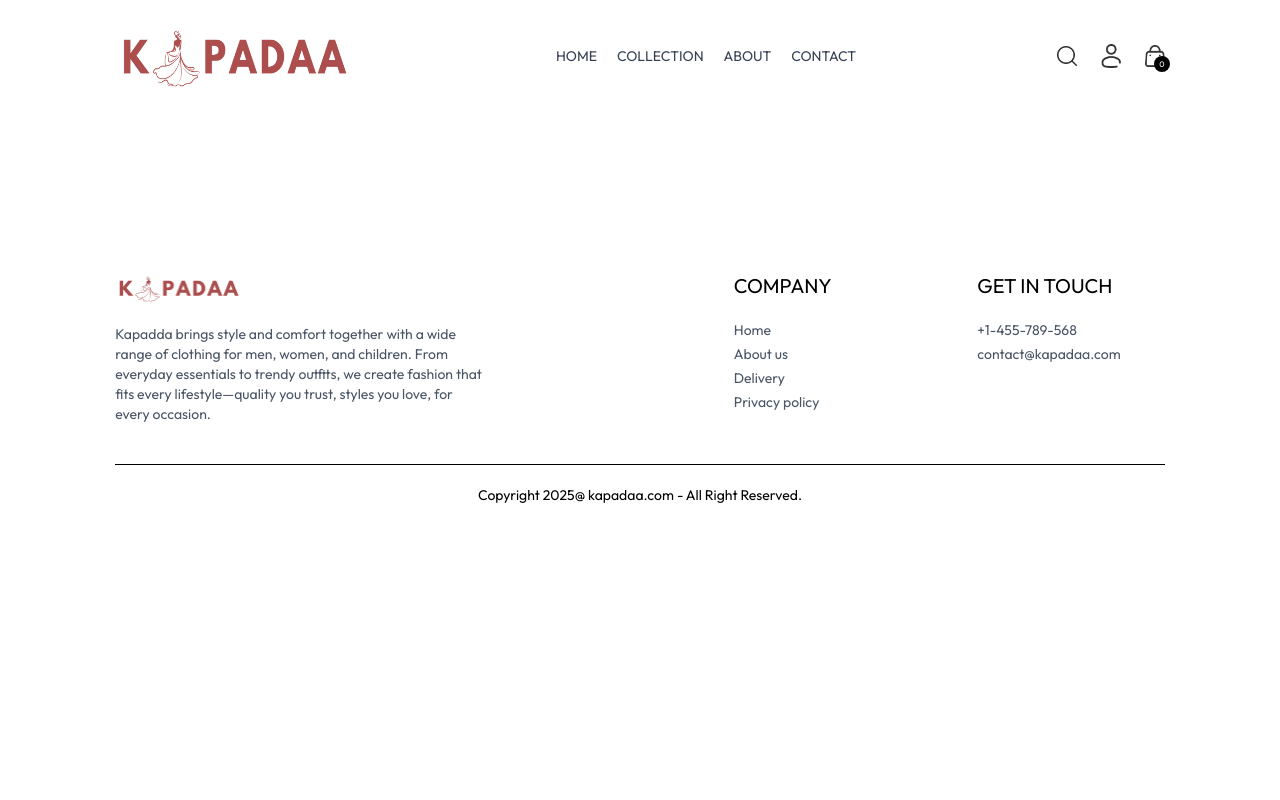
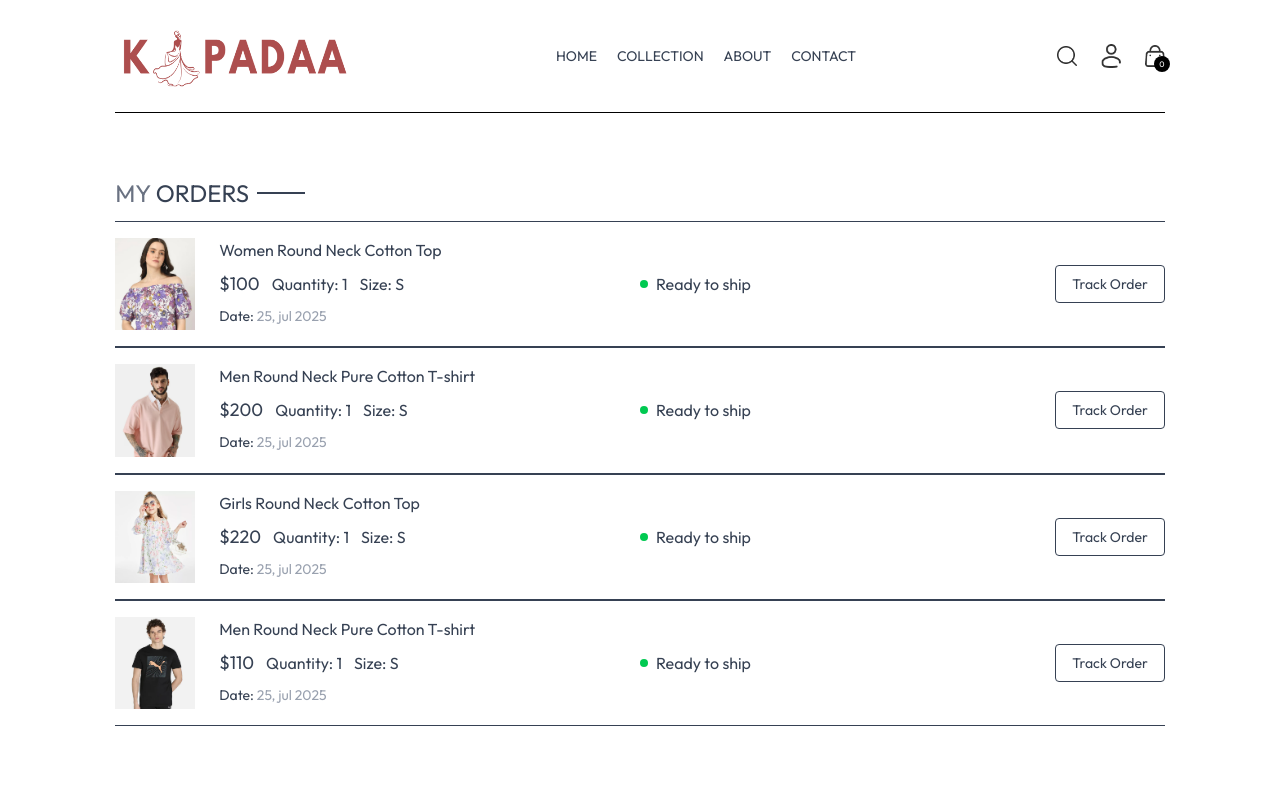
Before and after one commit to devCodeUp03/kapada-frontend, a React (Vite) app: page /orders in a window 1280 px wide. Shown: the top 800 px of the page. Built offline with nearby package versions, Linux system fonts and the light colour scheme.

Commit message:
created login and sign up page

```diff
--- a/src/components/Navbar.jsx
+++ b/src/components/Navbar.jsx
@@ -46,11 +46,13 @@
         />
 
         <div className="group relative">
-          <img
-            src={assets.profile_icon}
-            className="w-5 cursor-pointer"
-            alt="profile_icon"
-          />
+          <Link to="/login">
+            <img
+              src={assets.profile_icon}
+              className="w-5 cursor-pointer"
+              alt="profile_icon"
+            />
+          </Link>
           <div className="group-hover:block hidden absolute right-0 dropdown-menu pt-4">
             <div className="flex flex-col gap-2 px-5 py-3 w-36 bg-slate-100 text-gray-500 rounded">
               <p className="hover:text-black cursor-pointer">My profile</p>
--- a/src/pages/Login.jsx
+++ b/src/pages/Login.jsx
@@ -1,9 +1,51 @@
-import React from 'react'
+import React, { useState } from "react";
 
 const Login = () => {
+  const [currentState, setCurrentState] = useState("Sign Up");
+  const onSubmitHandler = async(e) => {
+    e.preventDefault();
+
+  }
   return (
-    <div>Login</div>
-  )
-}
+    <form onSubmit={onSubmitHandler} className="flex flex-col items-center w-[90%] sm:max-w-96 m-auto mt-14 gap-4 text-gray-800">
+      <div className="inline-flex items-center gap-2 mb-2 mt-10">
+        <p className="prata-regular text-3xl">{currentState}</p>
+        <hr className="border-none h-[1.5px] w-8 bg-gray-800 " />
+      </div>
+      {currentState === "Sign Up" ? (
+        <input
+          type="text"
+          className="w-full px-3 py-2 border border-gray-800"
+          placeholder="Name"
+          required
+        />
+      ) : (
+        null
+      )}
 
-export default Login
+      <input
+        type="email"
+        className="w-full px-3 py-2 border border-gray-800"
+        placeholder="Email"
+        required
+      />
+      <input
+        type="password"
+        className="w-full px-3 py-2 border border-gray-800"
+        placeholder="Password"
+        required
+      />
+
+      <div className="w-full flex justify-between text-sm mt-[-8px]">
+        <p className="cursor-pointer">Forgot your password?</p>
+        {
+          currentState === 'Login' ? <p onClick={()=>setCurrentState('Sign Up')} className="cursor-pointer">Create account</p> : <p onClick={()=>setCurrentState('Login')} className="cursor-pointer">Login Here</p>
+        }
+      </div>
+
+      <button  className="bg-black text-white font-light px-8 py-2 cursor-pointer">{currentState === 'Login' ? 'Sign In': 'Sign Up'}</button>
+    </form>
+  );
+};
+
+export default Login;
--- a/src/pages/Orders.jsx
+++ b/src/pages/Orders.jsx
@@ -1,11 +1,54 @@
-import React from 'react'
+import React, { useContext } from "react";
+import { ShopContext } from "../context/ShopContext";
+import Title from "../components/Title";
 
 const Orders = () => {
+  const { products, currency } = useContext(ShopContext);
   return (
-    <div>
+    <div className="border-t pt-16">
+      <div className="text-2xl">
+        <Title text1={"my"} text2={"orders"} />
+      </div>
+      <div>
+        {products.slice(0, 4).map((item, idx) => {
+          return (
+            <div
+              key={idx}
+              className="py-4 border-t border-b text-gray-700 flex flex-col md:flex-row md:items-center md:justify-between gap-4"
+            >
+              <div className="flex items-start gap-6 text-sm">
+                <img src={item.image[0]} className="w-16 sm:w-20" alt="" />
+                <div>
+                  <p className="sm:text-base font-medium">{item.name}</p>
+                  <div className="flex items-center gap-3 mt-2 text-base text-gray-700">
+                    <p className="text-lg">
+                      {currency}
+                      {item.price}
+                    </p>
+                    <p>Quantity: 1</p>
+                    <p>Size: S</p>
+                  </div>
+                  <p className="mt-2">
+                    Date: <span className="text-gray-400">25, jul 2025</span>
+                  </p>
+                </div>
+              </div>
 
+              <div className="md:w-1/2 flex justify-between">
+                <div className="flex items-center gap-2">
+                  <p className="min-w-2 h-2 rounded-full bg-green-500"></p>
+                  <p className="text-sm md:text-base">Ready to ship</p>
+                </div>
+                <button className="broder border-1 cursor-pointer px-4 py-2 text-sm font-medium rounded-sm">
+                  Track Order
+                </button>
+              </div>
+            </div>
+          );
+        })}
+      </div>
     </div>
-  )
-}
+  );
+};
 
-export default Orders
+export default Orders;
```
